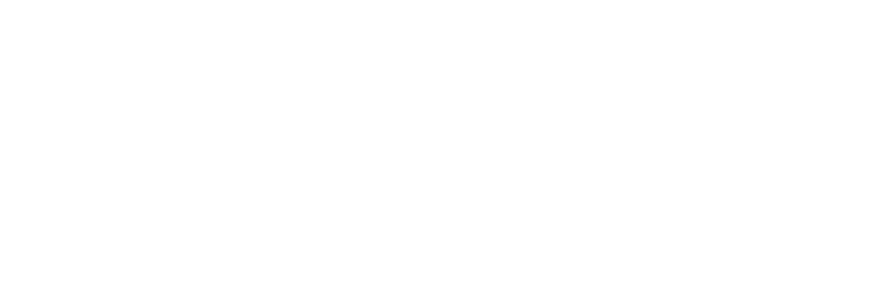
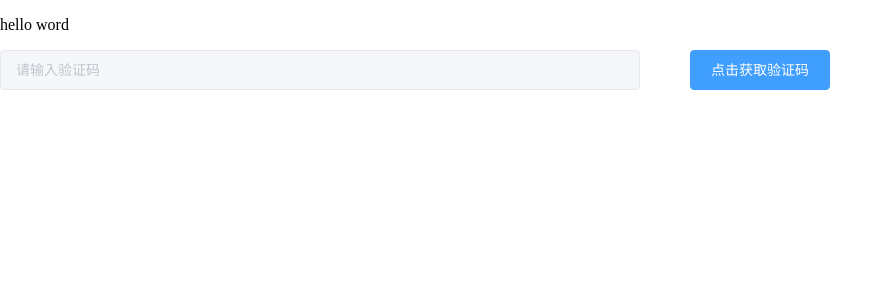
Before and after one commit to Aubreyhet/aubreyApp, a Vue app: page /#/dome in a window 1280 px wide. Shown: the top 300 px of the page, without its empty margins (0-893 px from the left). Built offline with nearby package versions, Linux system fonts and the light colour scheme.

Commit message:
添加验证码计时器

```diff
--- a/src/components/Login.vue
+++ b/src/components/Login.vue
@@ -12,11 +12,7 @@
         class="login_form"
       >
         <el-form-item prop="username">
-          <el-input
-            v-model="loginForm.username"
-            prefix-icon="el-icon-search"
-            placeholder="请输入工号"
-          ></el-input>
+          <el-input v-model="loginForm.username" prefix-icon="el-icon-search" placeholder="请输入工号"></el-input>
         </el-form-item>
 
         <el-form-item prop="password">
@@ -41,14 +37,11 @@
             type="primary"
             @click="getCode"
             :disabled="getCodeBtn.disabled"
-            >{{ getCodeBtn.text }}</el-button
-          >
+          >{{ getCodeBtn.text }}</el-button>
         </el-form-item>
 
         <el-form-item class="btns">
-          <el-button type="primary" @click="login" :disabled="loginBtn.disable"
-            >登录</el-button
-          >
+          <el-button type="primary" @click="login" :disabled="loginBtn.disable">登录</el-button>
           <el-button type="info" @click="resetLogin">重置</el-button>
         </el-form-item>
       </el-form>
@@ -62,21 +55,22 @@ export default {
   data() {
     return {
       testCode: {
-        disable: true
+        disable: true,
       },
       loginBtn: {
-        disable: true
+        disable: true,
       },
-      timer: '',
       //表单对象
       getCodeBtn: {
+        count: 59,
         text: '点击获取验证码',
-        disabled: false
+        disable: false,
+        timer: null,
       },
       loginForm: {
         username: '',
         password: '',
-        testcode: ''
+        testcode: '',
       },
       LoginFormRules: {
         username: [
@@ -85,8 +79,8 @@ export default {
             min: 3,
             max: 10,
             message: '长度在 3 到 10 个字符',
-            trigger: 'blur'
-          }
+            trigger: 'blur',
+          },
         ],
         password: [
           { required: true, message: '请输入密码', trigger: 'blur' },
@@ -94,8 +88,8 @@ export default {
             min: 6,
             max: 15,
             message: '长度在 6 到 15 个字符',
-            trigger: 'blur'
-          }
+            trigger: 'blur',
+          },
         ],
         tetscode: [
           { required: true, message: '请输入验证码', trigger: 'blur' },
@@ -103,10 +97,10 @@ export default {
             min: 4,
             max: 4,
             message: '4位数字验证码',
-            trigger: 'blur'
-          }
-        ]
-      }
+            trigger: 'blur',
+          },
+        ],
+      },
     }
   },
   methods: {
@@ -117,20 +111,37 @@ export default {
     },
     //获取验证码
     getCode() {
-      this.$refs.loginFormRef.validateField(['username'], async valid => {
+      this.$refs.loginFormRef.validateField(['username'], async (valid) => {
         if (valid) return
         this.$http
           .post('/apis/users/loginGetCode', {
             username: this.loginForm.username,
-            password: this.loginForm.password
+            password: this.loginForm.password,
           })
-          .then(data => {
+          .then((data) => {
             let res = data.data
             if (res.code == 400) {
               this.$message.error(res.msg)
             } else {
+              this.testCode.disable = false
+              let me = this.getCodeBtn
+              me.timer = setInterval(() => {
+                console.log('1')
+                if (me.count > 0) {
+                  console.log('2')
+                  me.disable = true
+                  me.text = '(' + me.count + 's)后重新发送'
+                  me.count--
+                } else {
+                  console.log('3')
+                  me.disable = false
+                  me.text = '点击获取验证码'
+                  me.count = 60
+                  clearInterval(me.timer) // 清除定时器
+                  me.timer = null
+                }
+              }, 1000)
               this.$message.success(res.msg)
-              this.testCode.disable = false
               this.loginBtn.disable = false
               console.log(data)
             }
@@ -140,9 +151,9 @@ export default {
 
     //账号密码携带验证码登录
     login() {
-      this.$refs.loginFormRef.validate(async valid => {
+      this.$refs.loginFormRef.validate(async (valid) => {
         if (!valid) return
-        this.$http.post('/apis/users/login', this.loginForm).then(data => {
+        this.$http.post('/apis/users/login', this.loginForm).then((data) => {
           let res = data.data
           if (res.code == 400) {
           } else if (res.code == 200 && res.msg !== '验证码错误') {
@@ -154,7 +165,7 @@ export default {
           }
         })
       })
-    }
+    },
 
     //发送验证码倒计时
     // setTime(obj, timeL) {
@@ -170,7 +181,7 @@ export default {
     //     countdown--;
     //   }
     // },
-  }
+  },
 }
 </script>
 
--- /dev/null
+++ b/src/components/dome.vue
@@ -0,0 +1,120 @@
+<template>
+  <div id="dome">
+    <div>
+      <p>hello word</p>
+    </div>
+    <el-form>
+      <el-form-item>
+        <el-input
+          style="width:50%;margin-right:50px"
+          v-model="loginForm.testcode"
+          placeholder="请输入验证码"
+          :disabled="testCode.disable"
+          prop="tetscode"
+        ></el-input>
+        <el-button
+          type="primary"
+          @click="getCode"
+          :disabled="getCodeBtn.disable"
+        >{{ getCodeBtn.text }}</el-button>
+      </el-form-item>
+    </el-form>
+  </div>
+</template>
+
+<script>
+/* eslint-disable */
+export default {
+  data() {
+    return {
+      testCode: {
+        disable: true,
+      },
+      loginBtn: {
+        disable: true,
+      },
+      //表单对象
+      getCodeBtn: {
+        count: 59,
+        text: '点击获取验证码',
+        disable: false,
+        timer: null,
+      },
+      loginForm: {
+        username: '',
+        password: '',
+        testcode: '',
+      },
+      LoginFormRules: {
+        username: [
+          { required: true, message: '请输入用户名', trigger: 'blur' },
+          {
+            min: 3,
+            max: 10,
+            message: '长度在 3 到 10 个字符',
+            trigger: 'blur',
+          },
+        ],
+        password: [
+          { required: true, message: '请输入密码', trigger: 'blur' },
+          {
+            min: 6,
+            max: 15,
+            message: '长度在 6 到 15 个字符',
+            trigger: 'blur',
+          },
+        ],
+        tetscode: [
+          { required: true, message: '请输入验证码', trigger: 'blur' },
+          {
+            min: 4,
+            max: 4,
+            message: '4位数字验证码',
+            trigger: 'blur',
+          },
+        ],
+      },
+    }
+  },
+  methods: {
+    getCode() {
+      this.testCode.disable = false
+      let me = this.getCodeBtn
+      me.timer = setInterval(() => {
+        console.log('1')
+        if (me.count > 0) {
+          console.log('2')
+          me.disable = true
+          me.text = '(' + me.count + 's)后重新发送'
+          me.count--
+        } else {
+          console.log('3')
+          me.disable = false
+          me.text = '点击获取验证码'
+          me.count = 60
+          clearInterval(me.timer) // 清除定时器
+          me.timer = null
+        }
+      }, 1000)
+    },
+  },
+  // setTime(obj) {
+  //   console.log(obj)
+  //   if (obj.times > 0) {
+  //     obj.times--
+  //     obj.disable = true
+  //     obj.text = '(' + obj.times + 's)后重新发送'
+  //     setTimeout(function () {
+  //       this.setTime(obj)
+  //     }, 1000)
+  //   } else {
+  //     console.log(obj.text + '2')
+  //     obj.disable = false
+  //     obj.text = '点击获取验证码'
+  //     obj.times = 0 //60秒过后button上的文字初始化,计时器初始化;
+  //   }
+  // },
+}
+</script>
+
+<style></style>
--- a/src/router/index.js
+++ b/src/router/index.js
@@ -6,6 +6,8 @@ import VueRouter from 'vue-router'
 import Login from '../components/Login.vue'
 
 import Home from '../components/Home.vue'
+
+import Dome from '../components/dome.vue'
 
 Vue.use(VueRouter)
 
@@ -19,6 +21,9 @@ const router = new VueRouter({
     },
     {
       path: '/home', component: Home
+    },
+    {
+      path: '/dome', component: Dome
     }
 
   ]
```
